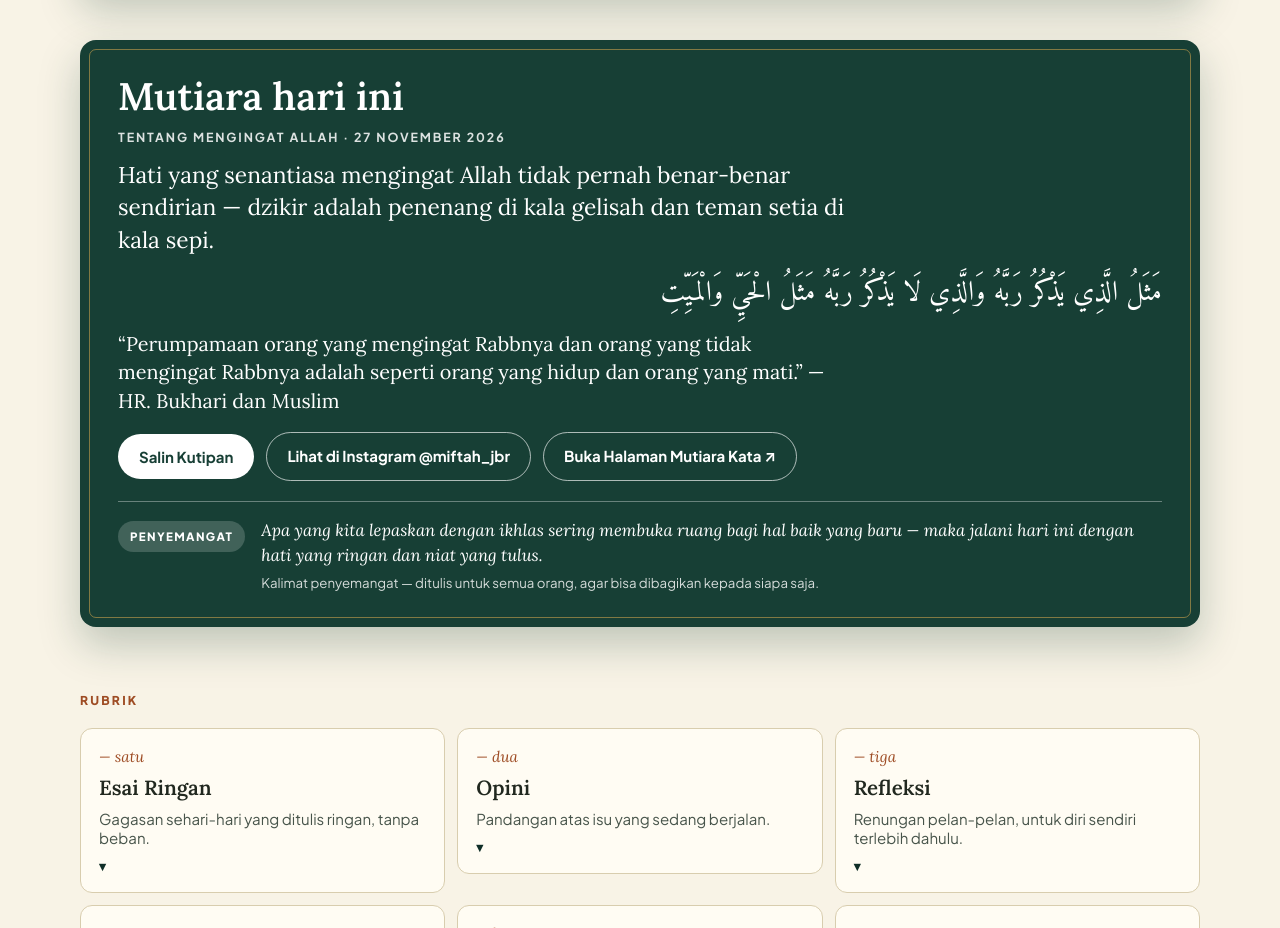
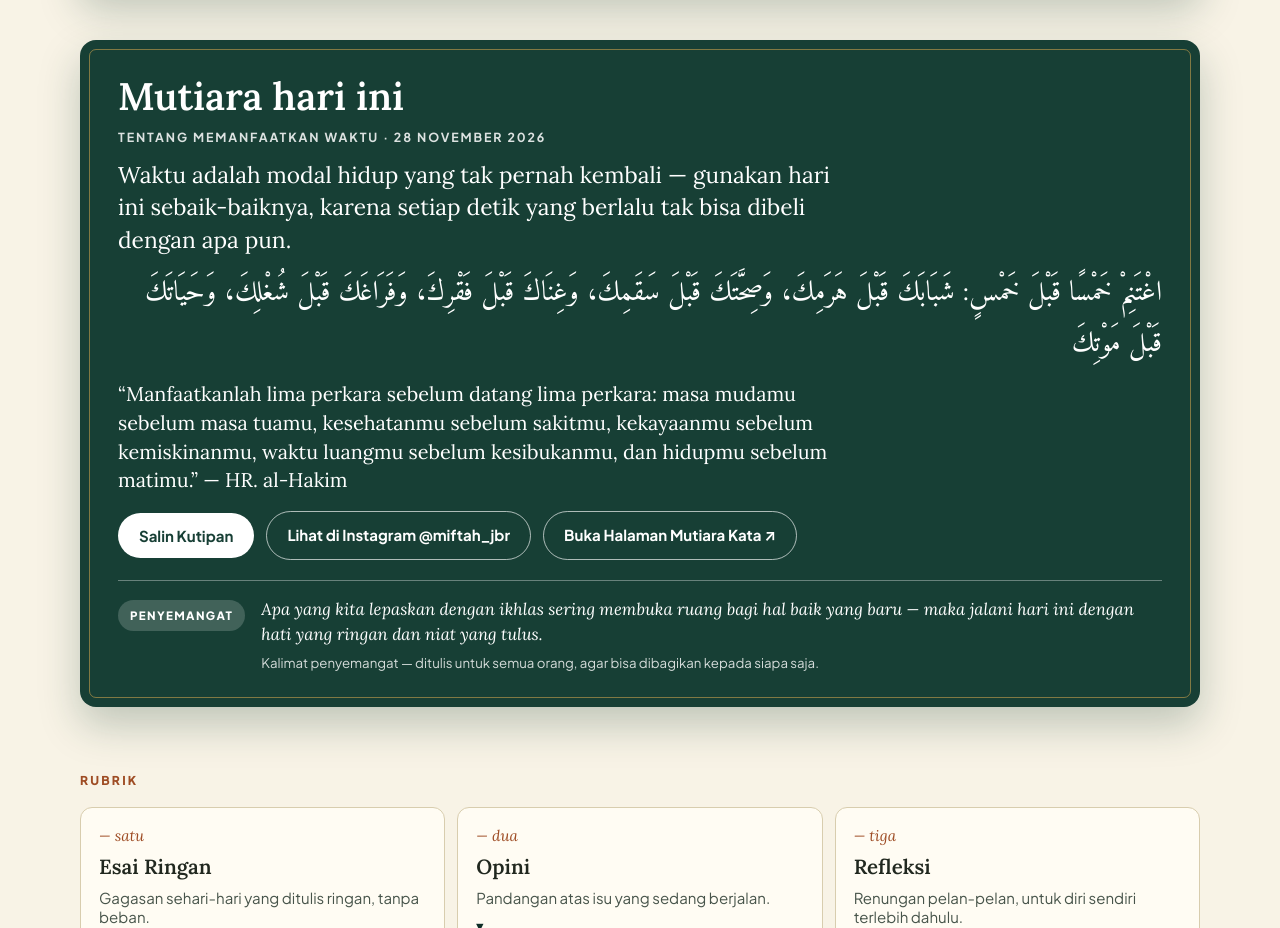
Before and after one commit to myef2018-ops/lesehan, a plain HTML site: page index.html in a window 1280 px wide. Shown: the part 2240-3168 px from the top of the page. Drawn offline with Linux system fonts and the light colour scheme; no server answers.

Commit message:
Mutiara 2026-11-28: memanfaatkan waktu

```diff
--- a/index.html
+++ b/index.html
@@ -355,10 +355,10 @@
     <div class="wrap">
       <div class="mutiara-panel">
         <h2>Mutiara hari ini</h2>
-        <p class="mutiara-date">Tentang mengingat Allah · 27 November 2026</p>
-        <p class="mutiara-quote">Hati yang senantiasa mengingat Allah tidak pernah benar-benar sendirian — dzikir adalah penenang di kala gelisah dan teman setia di kala sepi.</p>
-        <p class="mutiara-ar" dir="rtl" lang="ar">مَثَلُ الَّذِي يَذْكُرُ رَبَّهُ وَالَّذِي لَا يَذْكُرُ رَبَّهُ مَثَلُ الْحَيِّ وَالْمَيِّتِ</p>
-        <p class="mutiara-tr">“Perumpamaan orang yang mengingat Rabbnya dan orang yang tidak mengingat Rabbnya adalah seperti orang yang hidup dan orang yang mati.” — HR. Bukhari dan Muslim</p>
+        <p class="mutiara-date">Tentang memanfaatkan waktu · 28 November 2026</p>
+        <p class="mutiara-quote">Waktu adalah modal hidup yang tak pernah kembali — gunakan hari ini sebaik-baiknya, karena setiap detik yang berlalu tak bisa dibeli dengan apa pun.</p>
+        <p class="mutiara-ar" dir="rtl" lang="ar">اغْتَنِمْ خَمْسًا قَبْلَ خَمْسٍ: شَبَابَكَ قَبْلَ هَرَمِكَ، وَصِحَّتَكَ قَبْلَ سَقَمِكَ، وَغِنَاكَ قَبْلَ فَقْرِكَ، وَفَرَاغَكَ قَبْلَ شُغْلِكَ، وَحَيَاتَكَ قَبْلَ مَوْتِكَ</p>
+        <p class="mutiara-tr">“Manfaatkanlah lima perkara sebelum datang lima perkara: masa mudamu sebelum masa tuamu, kesehatanmu sebelum sakitmu, kekayaanmu sebelum kemiskinanmu, waktu luangmu sebelum kesibukanmu, dan hidupmu sebelum matimu.” — HR. al-Hakim</p>
         <div class="mutiara-actions">
           <button class="btn btn-light" type="button" id="salin-kutipan">Salin Kutipan</button>
           <a class="btn btn-outline-w" href="https://www.instagram.com/miftah_jbr" target="_blank" rel="noopener">Lihat di Instagram @miftah_jbr</a>
@@ -635,7 +635,7 @@
     var btn = document.getElementById("salin-kutipan");
     var status = document.getElementById("copy-status");
     if (!btn || !status) return;
-    var text = "Hati yang senantiasa mengingat Allah tidak pernah benar-benar sendirian — dzikir adalah penenang di kala gelisah dan teman setia di kala sepi.\n\nمَثَلُ الَّذِي يَذْكُرُ رَبَّهُ وَالَّذِي لَا يَذْكُرُ رَبَّهُ مَثَلُ الْحَيِّ وَالْمَيِّتِ\n\n“Perumpamaan orang yang mengingat Rabbnya dan orang yang tidak mengingat Rabbnya adalah seperti orang yang hidup dan orang yang mati.” — HR. Bukhari dan Muslim\n\n— Mutiara hari ini, Lesehan (lesehan.my.id)";
+    var text = "Waktu adalah modal hidup yang tak pernah kembali — gunakan hari ini sebaik-baiknya, karena setiap detik yang berlalu tak bisa dibeli dengan apa pun.\n\nاغْتَنِمْ خَمْسًا قَبْلَ خَمْسٍ: شَبَابَكَ قَبْلَ هَرَمِكَ، وَصِحَّتَكَ قَبْلَ سَقَمِكَ، وَغِنَاكَ قَبْلَ فَقْرِكَ، وَفَرَاغَكَ قَبْلَ شُغْلِكَ، وَحَيَاتَكَ قَبْلَ مَوْتِكَ\n\n“Manfaatkanlah lima perkara sebelum datang lima perkara: masa mudamu sebelum masa tuamu, kesehatanmu sebelum sakitmu, kekayaanmu sebelum kemiskinanmu, waktu luangmu sebelum kesibukanmu, dan hidupmu sebelum matimu.” — HR. al-Hakim\n\n— Mutiara hari ini, Lesehan (lesehan.my.id)";
     function done(ok){
       status.textContent = ok ? "Kutipan tersalin — silakan dibagikan." : "Tidak dapat menyalin otomatis; tekan dan tahan teks kutipan untuk menyalinnya.";
     }
```
Also changed, not shown: mutiara.json (+8 -0 lines).
